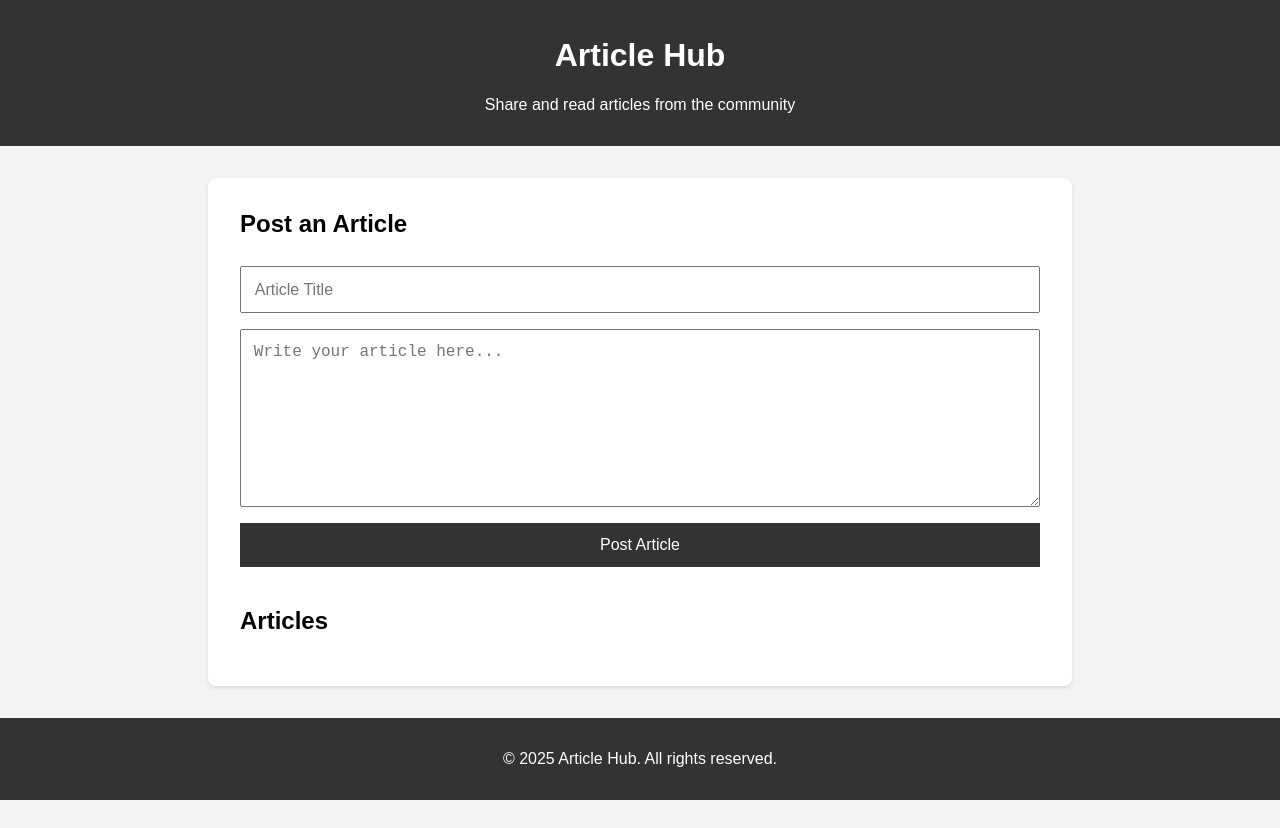
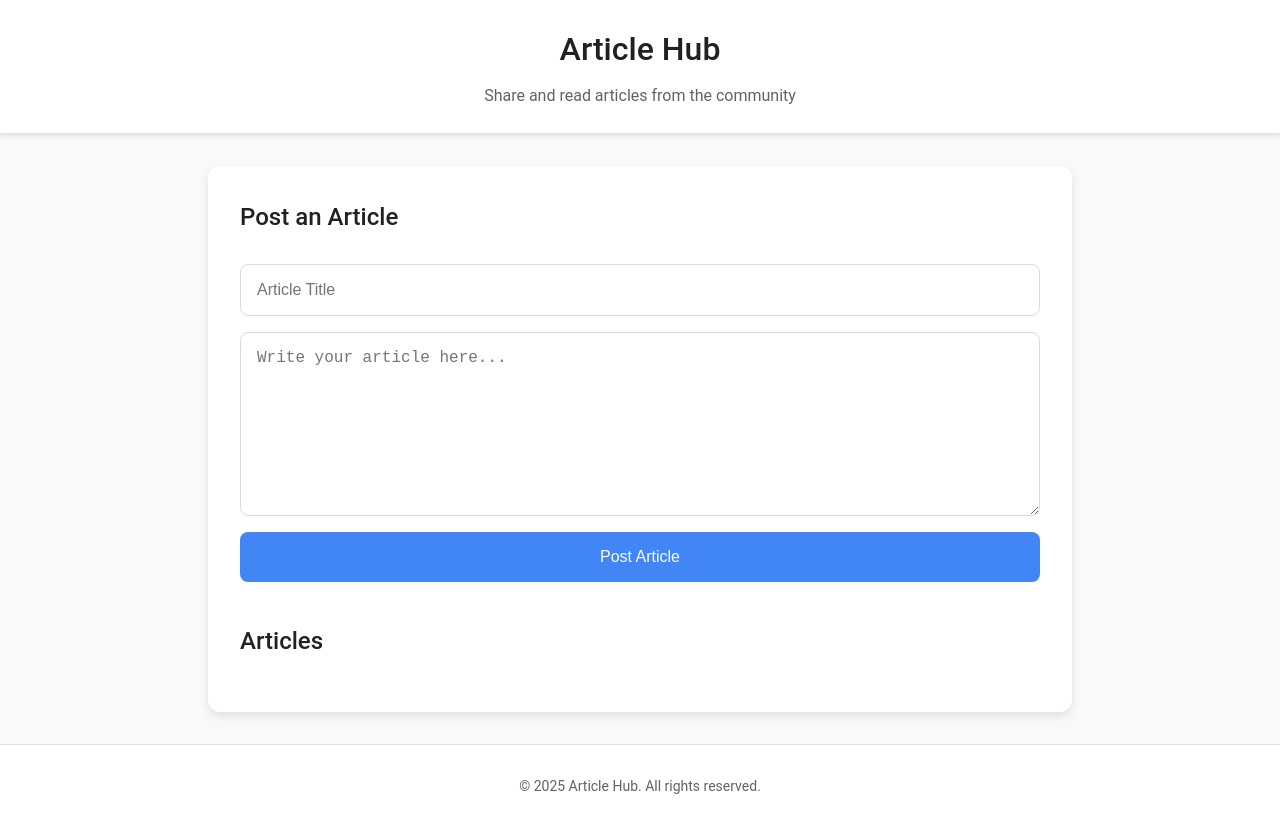
Before and after one commit to Idan4956/Newsletter, a plain HTML site: page index.html in a window 1280 px wide. Before the commit the page ends 800 px from the top, so only its background shows below. Drawn offline with Linux system fonts and the light colour scheme.

Commit message:
upgraded css

```diff
--- a/styles.css
+++ b/styles.css
@@ -1,28 +1,47 @@
 body {
-    font-family: Arial, sans-serif;
+    font-family: 'Roboto', Arial, sans-serif;
     margin: 0;
     padding: 0;
-    background-color: #f4f4f4;
+    background-color: #f9f9f9;
+    color: #202124;
+    line-height: 1.6;
 }
 
 header {
-    background-color: #333;
-    color: #fff;
-    padding: 1rem 0;
+    background-color: #ffffff;
+    color: #202124;
+    padding: 1.5rem 0;
     text-align: center;
+    border-bottom: 1px solid #e0e0e0;
+    box-shadow: 0 2px 4px rgba(0, 0, 0, 0.1);
+}
+
+header h1 {
+    font-size: 2rem;
+    margin: 0;
+    font-weight: 500;
+}
+
+header p {
+    font-size: 1rem;
+    margin: 0.5rem 0 0;
+    color: #5f6368;
 }
 
 main {
     padding: 2rem;
     max-width: 800px;
     margin: 2rem auto;
-    background: #fff;
-    border-radius: 8px;
-    box-shadow: 0 2px 4px rgba(0, 0, 0, 0.1);
+    background: #ffffff;
+    border-radius: 12px;
+    box-shadow: 0 4px 8px rgba(0, 0, 0, 0.1);
 }
 
 h2 {
     margin-top: 0;
+    font-size: 1.5rem;
+    font-weight: 500;
+    color: #202124;
 }
 
 form {
@@ -33,8 +52,18 @@ form {
 
 input, textarea, button {
     margin: 0.5rem 0;
-    padding: 0.8rem;
+    padding: 1rem;
     font-size: 1rem;
+    border: 1px solid #dadce0;
+    border-radius: 8px;
+    background-color: #ffffff;
+    transition: box-shadow 0.2s ease-in-out, border-color 0.2s ease-in-out;
+}
+
+input:focus, textarea:focus {
+    outline: none;
+    border-color: #4285f4;
+    box-shadow: 0 0 4px rgba(66, 133, 244, 0.5);
 }
 
 textarea {
@@ -43,14 +72,16 @@ textarea {
 }
 
 button {
-    background-color: #333;
-    color: #fff;
+    background-color: #4285f4;
+    color: #ffffff;
     border: none;
     cursor: pointer;
+    font-weight: 500;
+    transition: background-color 0.2s ease-in-out;
 }
 
 button:hover {
-    background-color: #555;
+    background-color: #357ae8;
 }
 
 #article-list {
@@ -58,18 +89,28 @@ button:hover {
 }
 
 .article {
-    border-bottom: 1px solid #ddd;
+    border-bottom: 1px solid #e0e0e0;
     padding: 1rem 0;
 }
 
 .article h3 {
     margin: 0;
+    font-size: 1.25rem;
+    font-weight: 500;
+    color: #202124;
+}
+
+.article p {
+    margin: 0.5rem 0 0;
+    color: #5f6368;
 }
 
 footer {
     text-align: center;
     padding: 1rem 0;
-    background-color: #333;
-    color: #fff;
+    background-color: #ffffff;
+    color: #5f6368;
+    border-top: 1px solid #e0e0e0;
     margin-top: 2rem;
+    font-size: 0.875rem;
 }
```
